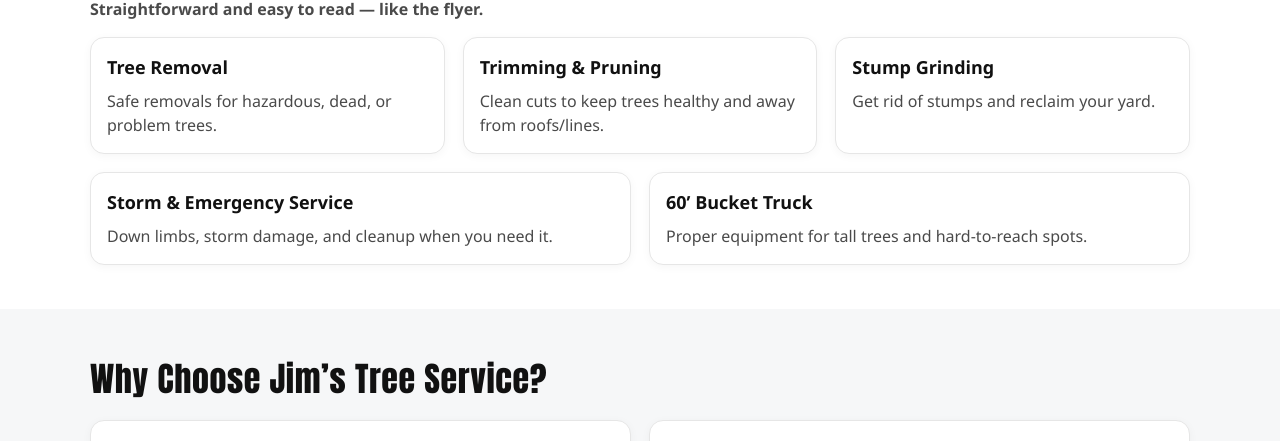
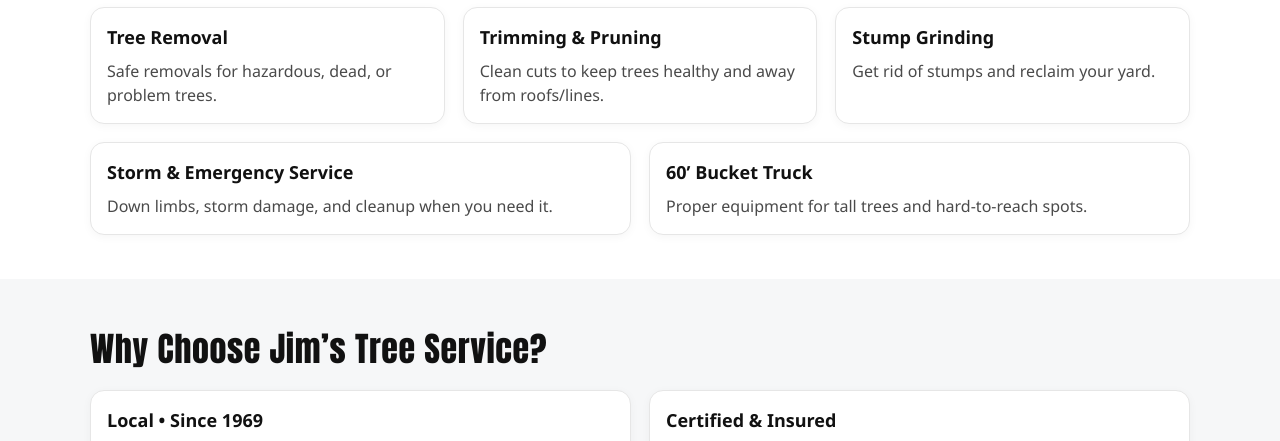
Before and after one commit to jacob29-droid/JimsTreeService, a plain HTML site: page index.html in a window 1280 px wide. Shown: the part 659-1100 px from the top of the page. Drawn offline with Linux system fonts and the light colour scheme.

Commit message:
Note Removal

```diff
--- a/index.html
+++ b/index.html
@@ -64,7 +64,6 @@
   <section class="section">
     <div class="container">
       <div class="h2">Services</div>
-      <div class="kicker">Straightforward and easy to read — like the flyer.</div>
 
       <div class="grid" style="margin-top:16px;">
         <div class="card col-4">
```
